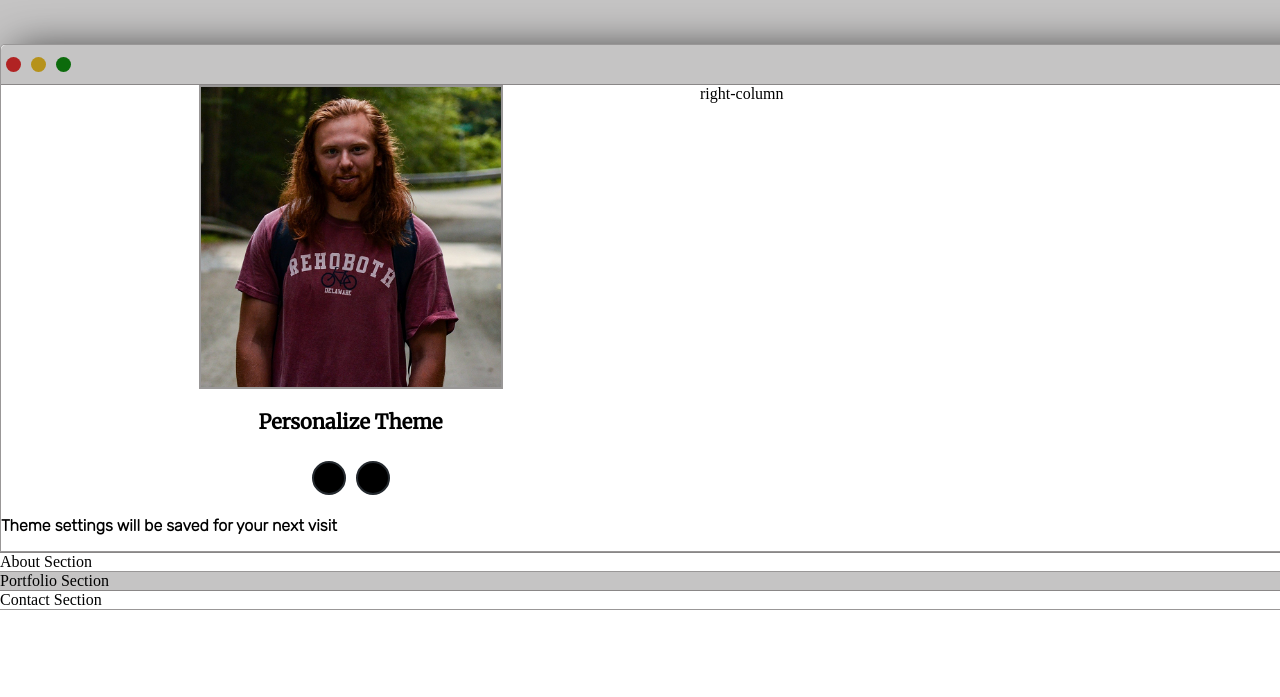
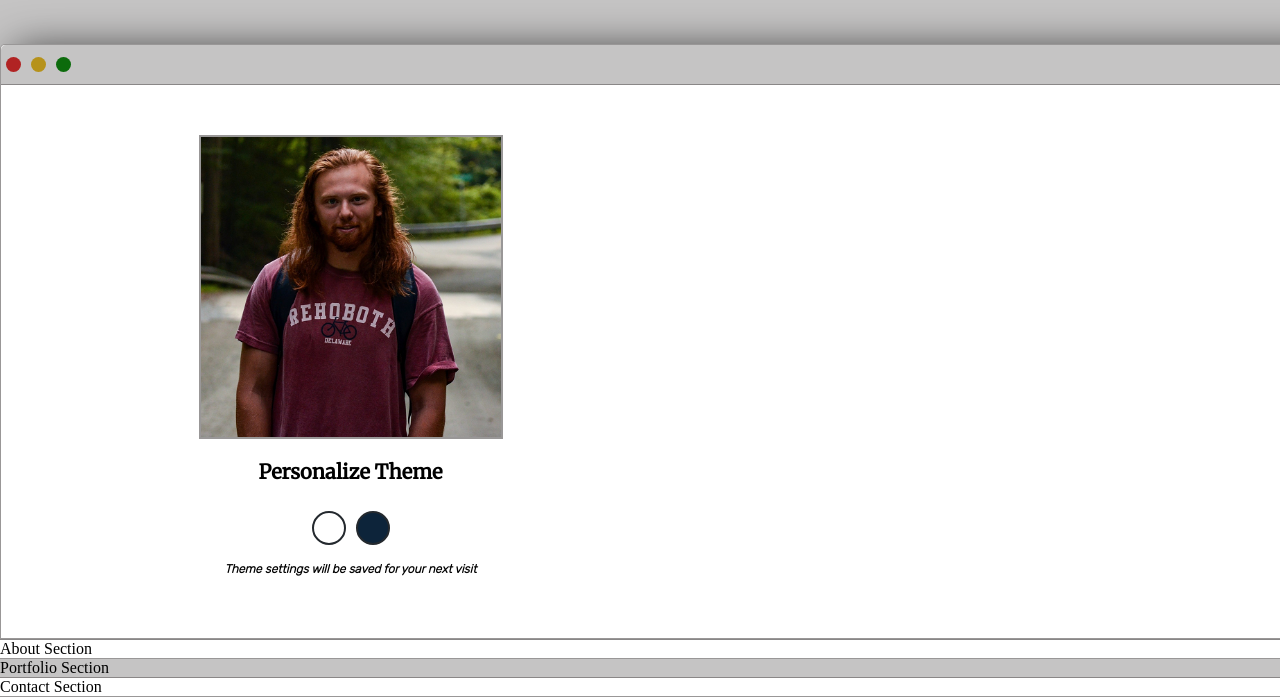
Before and after one commit to msanto7/portfolio-site, a plain HTML site: page index.html in a window 1280 px wide. Shown: the part 119-816 px from the top of the page. Drawn offline with Linux system fonts and the light colour scheme.

Commit message:
updating styling for intro section

```diff
--- a/default.css
+++ b/default.css
@@ -136,6 +136,8 @@ h6 { font-size: 16px;}
 
 .left-column{
     grid-area: left-column;
+    padding-top: 50px;
+    padding-bottom: 50px;
 }
 
 #profile_pic{
@@ -168,6 +170,24 @@ h6 { font-size: 16px;}
     cursor: pointer;
 }
 
+.theme-dot:hover{
+    border-width:5px;
+}
+
+#light-mode{
+    background-color: #fff;
+}
+
+#dark-mode{
+    background-color: #0d243a;
+}
+
+#settings-note{
+    font-size: 12px;
+    font-style: italic;
+    text-align: center;
+}
+
 .right-column{
     grid-area: right-column;
 }
--- a/index.html
+++ b/index.html
@@ -46,7 +46,9 @@
                     </div>
 
                     <div class="right-column">
-                        right-column
+                        <div>
+
+                        </div>
                     </div>
                 </div>
             </div>
```
